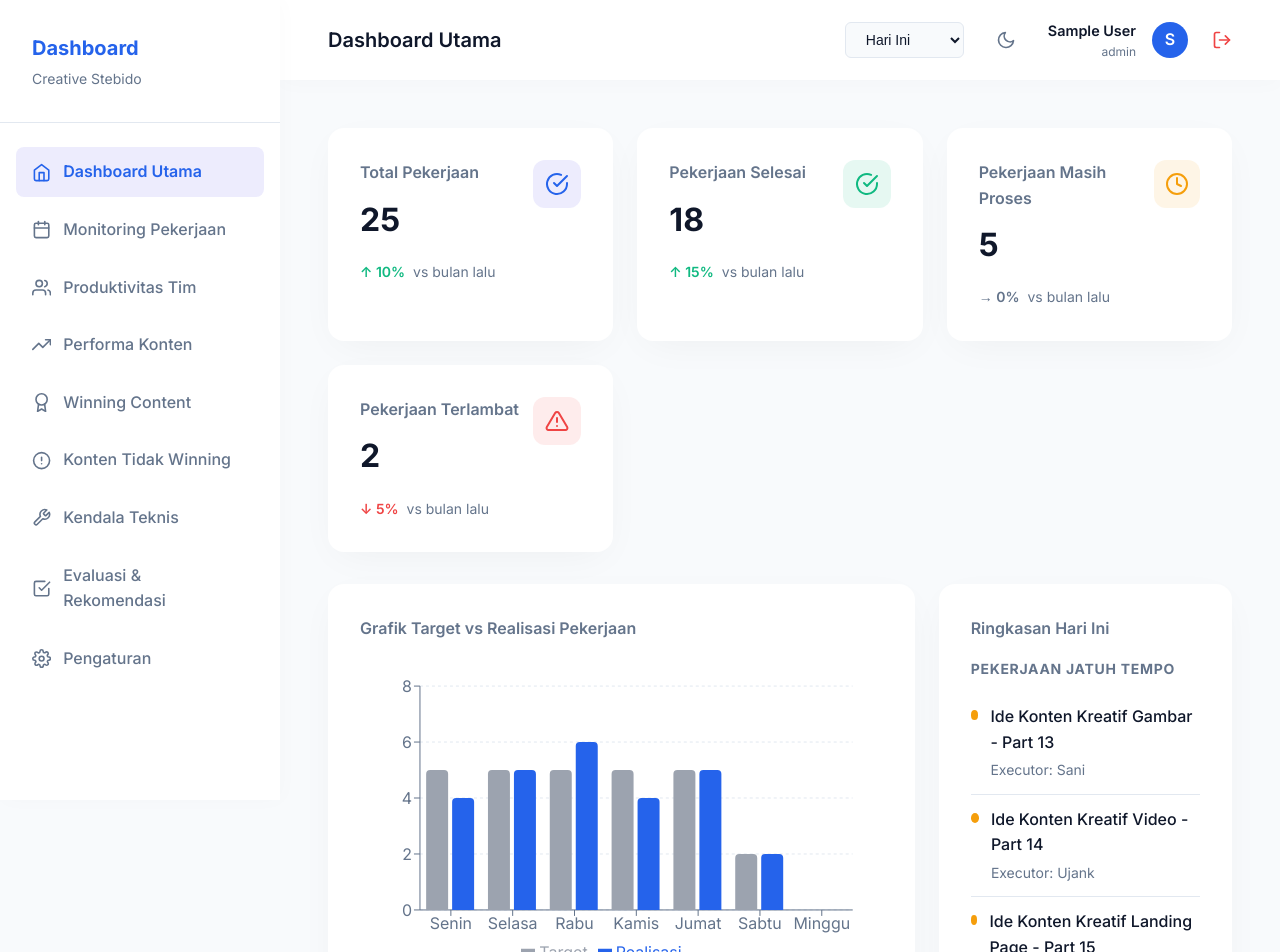
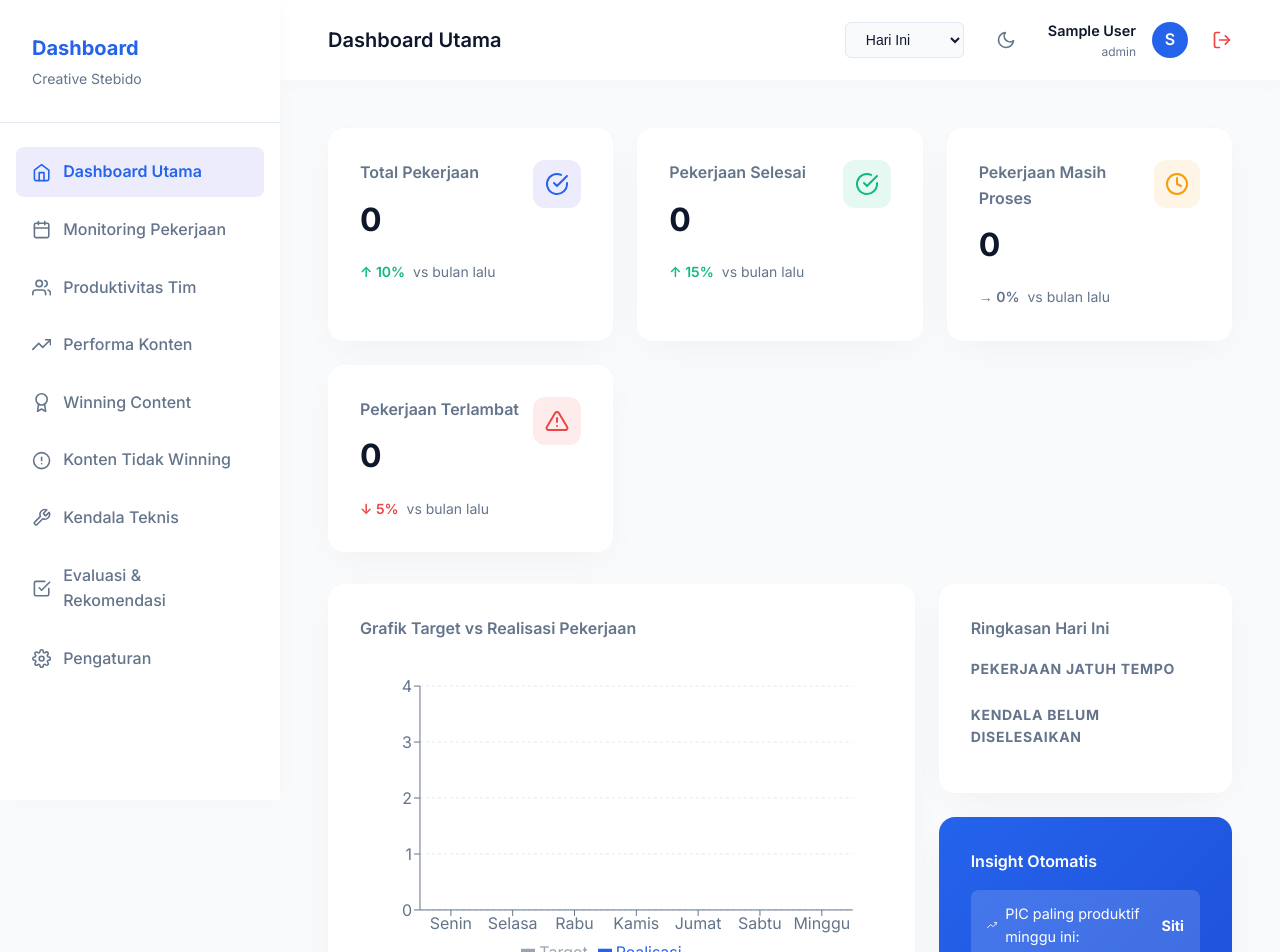
Before and after one commit to zaenudinputra44/Dashboard-Creative-Stebido, a React (Vite) app: page / in a window 1280 px wide. Shown: the top 952 px of the page. Built offline with nearby package versions, Linux system fonts and the light colour scheme; sample sign-in values are in the browser's storage.

Commit message:
Fix: Hard reset all data to 0 as requested

```diff
--- a/src/data/dummyData.js
+++ b/src/data/dummyData.js
@@ -12,87 +12,31 @@ export const teamData = [
 ];
 
 export const kpiData = {
-  totalJobs: 25,
-  completedJobs: 18,
-  inProgressJobs: 5,
-  delayedJobs: 2,
-  productivityScore: 85,
-  totalPublished: 15,
-  winningContent: 4,
-  winningPercentage: 26.6,
-  notWinningContent: 5,
-  activeTechnicalIssues: 2
+  totalJobs: 0,
+  completedJobs: 0,
+  inProgressJobs: 0,
+  delayedJobs: 0,
+  productivityScore: 0,
+  totalPublished: 0,
+  winningContent: 0,
+  winningPercentage: 0,
+  notWinningContent: 0,
+  activeTechnicalIssues: 0
 };
 
-export const monitoringData = Array.from({ length: 20 }, (_, i) => {
-  const day = (i % 28) + 1; // 1 to 28
-  let week = "";
-  if (day <= 7) week = "Week 1 (1-7)";
-  else if (day <= 14) week = "Week 2 (8-14)";
-  else if (day <= 21) week = "Week 3 (15-21)";
-  else week = "Week 4 (22-31)";
-
-  const executors = ["Ian", "Udin", "Sani", "Ujank", "Abing"];
-  const pics = ["Kiki (Adv)", "Munif (Skripter)", "Brili (Skripter)"];
-  const products = ["Produk A", "Produk B", "Produk C", "Produk D"];
-  const types = ["Gambar", "Video", "Landing Page"];
-  const funnels = ["Cold", "Warm", "Hot"];
-  const ratios = ["1:1", "4:5", "9:16"];
-
-  return {
-    id: i + 1,
-    week: week,
-    produk: products[i % products.length],
-    linkKonten: `https://drive.google.com/file/d/dummy-link-${i + 1}`,
-    tanggalKonten: `2026-06-${day.toString().padStart(2, '0')}`,
-    judulKonten: `Ide Konten Kreatif ${types[i % types.length]} - Part ${i + 1}`,
-    jenisKonten: types[i % types.length],
-    ratio: ratios[i % ratios.length],
-    funnel: funnels[i % funnels.length],
-    executorCWM: executors[i % executors.length],
-    picKonten: pics[i % pics.length],
-    status: i < 12 ? "Selesai" : i < 17 ? "Proses" : "Belum Mulai",
-  };
-});
-
-export const contentPerformance = Array.from({ length: 12 }, (_, i) => {
-  const funnels = ["Cold", "Warm", "Hot"];
-  const ratios = ["1:1", "4:5", "9:16"];
-  const clicks = Math.floor(Math.random() * 500) + 50;
-  const impressions = clicks * (Math.floor(Math.random() * 50) + 10); // Better realistic CTR
-  const transactions = Math.floor(Math.random() * (clicks / 10)) + 1;
-  return {
-    id: i + 1,
-    title: `Konten Marketing ${i + 1}`,
-    funnel: funnels[i % 3],
-    ratio: ratios[i % 3],
-    impressions: impressions,
-    clicks: clicks,
-    transactions: transactions,
-    get ctr() { return ((this.clicks / this.impressions) * 100).toFixed(2) },
-    get conversionRate() { return ((this.transactions / this.clicks) * 100).toFixed(2) },
-    roas: (Math.random() * 5 + 1).toFixed(2)
-  };
-});
-
-export const winningContent = contentPerformance.slice(0, 3);
-export const notWinningContent = contentPerformance.slice(4, 8);
-
-export const technicalIssues = [
-  { id: 1, issue: "Website Lambat", status: "Sedang Ditangani", severity: "Tinggi" },
-  { id: 2, issue: "Plugin SEO Error", status: "Selesai", severity: "Sedang" },
-  { id: 3, issue: "Gagal Upload Gambar", status: "Selesai", severity: "Rendah" },
-  { id: 4, issue: "Server Down", status: "Selesai", severity: "Kritis" },
-  { id: 5, issue: "Akses Akun Terkunci", status: "Menunggu Pihak Lain", severity: "Tinggi" }
-];
+export const monitoringData = [];
+export const contentPerformance = [];
+export const winningContent = [];
+export const notWinningContent = [];
+export const technicalIssues = [];
 
 // Data untuk Grafik Produktivitas (Recharts)
 export const chartData = [
-  { name: 'Senin', target: 5, realisasi: 4 },
-  { name: 'Selasa', target: 5, realisasi: 5 },
-  { name: 'Rabu', target: 5, realisasi: 6 },
-  { name: 'Kamis', target: 5, realisasi: 4 },
-  { name: 'Jumat', target: 5, realisasi: 5 },
-  { name: 'Sabtu', target: 2, realisasi: 2 },
+  { name: 'Senin', target: 0, realisasi: 0 },
+  { name: 'Selasa', target: 0, realisasi: 0 },
+  { name: 'Rabu', target: 0, realisasi: 0 },
+  { name: 'Kamis', target: 0, realisasi: 0 },
+  { name: 'Jumat', target: 0, realisasi: 0 },
+  { name: 'Sabtu', target: 0, realisasi: 0 },
   { name: 'Minggu', target: 0, realisasi: 0 },
 ];
```
